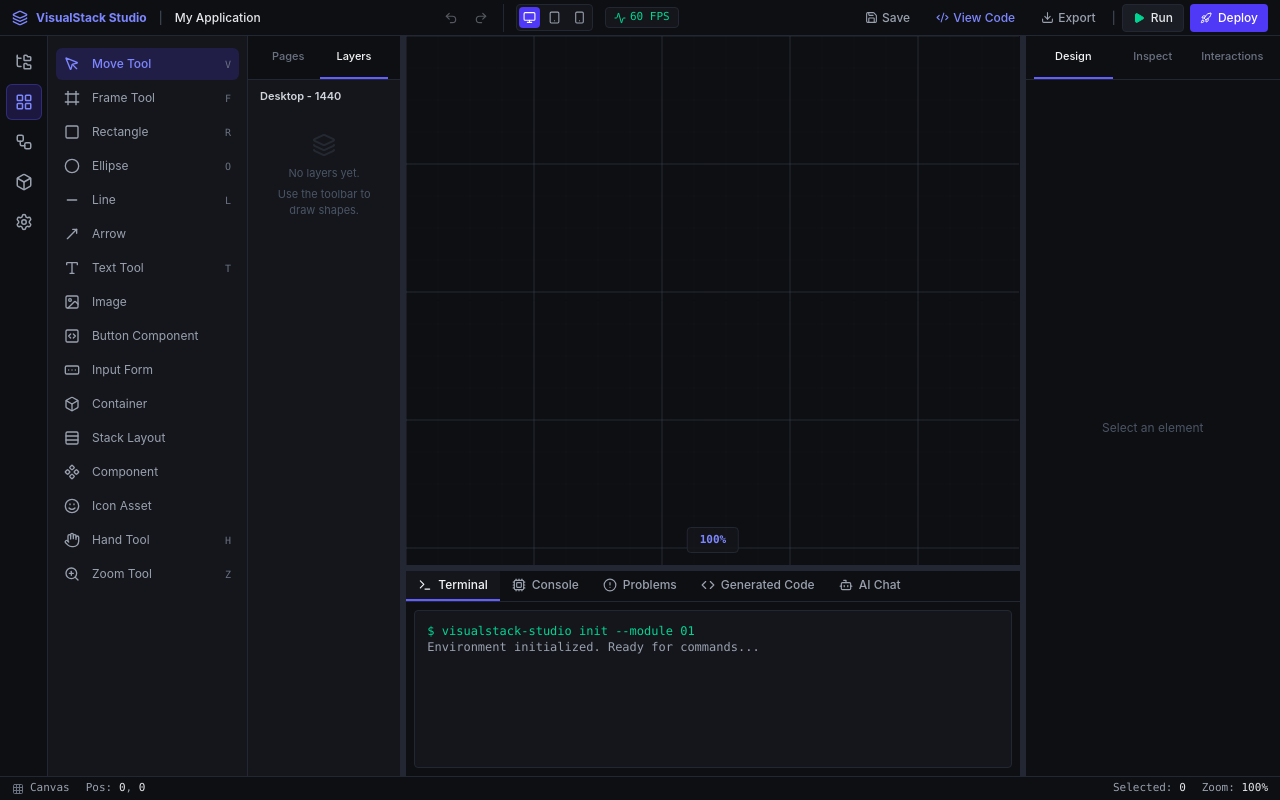
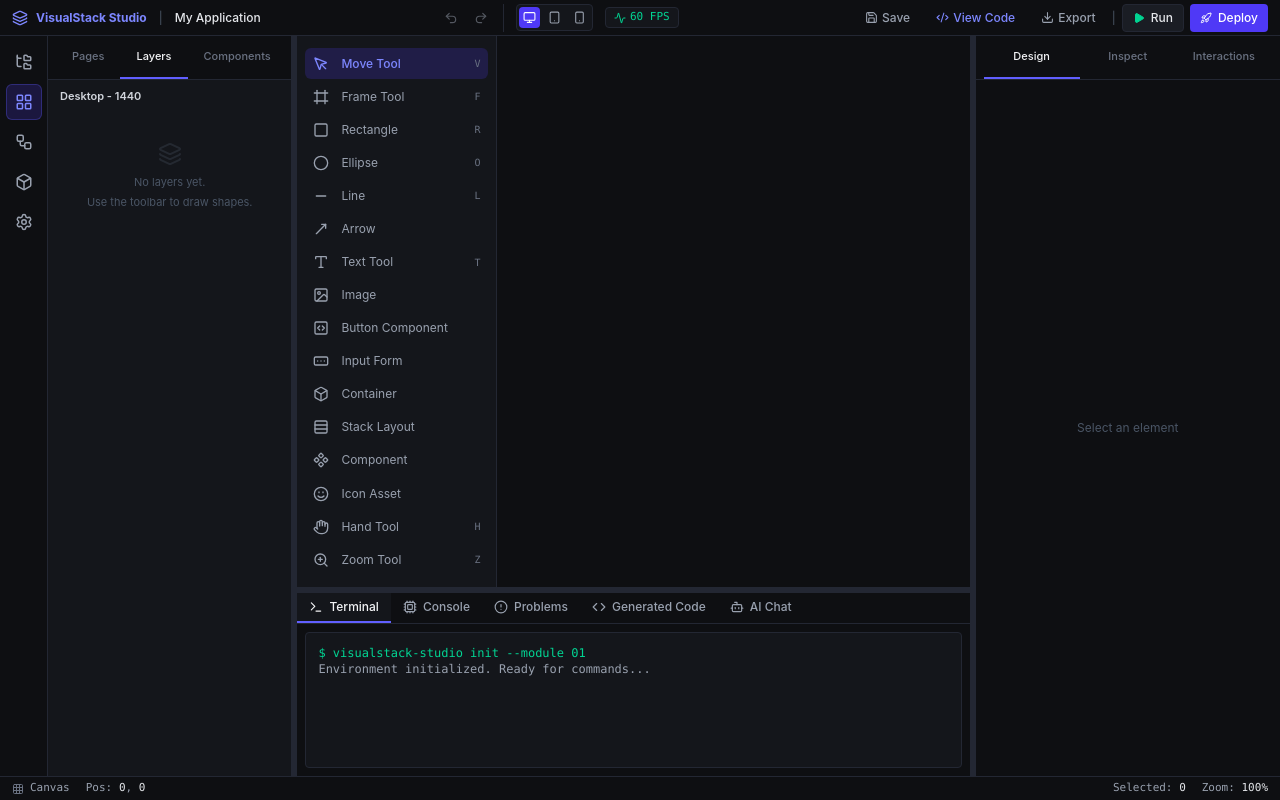
Before and after one commit to Abhi063-gif/VisualStack, a React (Vite) app: page /designer in a window 1280 px wide. Built offline with nearby package versions, Linux system fonts and the light colour scheme.

Commit message:
fix(preview): Standalone /preview viewport rendering for Live Preview device simulator

```diff
--- a/src/components/layout/AppLayout.tsx
+++ b/src/components/layout/AppLayout.tsx
@@ -17,6 +17,15 @@
 export const AppLayout: React.FC<AppLayoutProps> = ({ children }) => {
   const location = useLocation();
   const isDesignerRoute = location.pathname === '/designer';
+  const isPreviewRoute = location.pathname === '/preview';
+
+  if (isPreviewRoute) {
+    return (
+      <div className="w-full h-full min-h-screen bg-[#090a0f] text-white overflow-auto">
+        {children}
+      </div>
+    );
+  }
 
   return (
     // position:fixed + inset:0 guarantees exactly the viewport with no overflow
@@ -43,69 +52,49 @@
         {/* Fixed-width Activity Bar (48px) */}
         <ActivityBar />
 
-        {/* Fixed-width Tools Bar (40px) — ONLY FOR FRONTEND UI DESIGNER */}
-        {isDesignerRoute && <ToolsBar />}
-
-        {/* Workspace Area */}
-        <div style={{ flex: 1, minWidth: 0, overflow: 'hidden', display: 'flex', height: '100%' }}>
+        {/* Resizable Work Area: Left Drawer + Main Canvas + Right Inspector */}
+        <div style={{ flex: 1, overflow: 'hidden', minWidth: 0, minHeight: 0 }}>
           {isDesignerRoute ? (
-            /* Frontend Designer Route: Show Frontend Toolbox, Canvas, Bottom Panel & Inspector */
             <Group orientation="horizontal" style={{ width: '100%', height: '100%' }}>
-              {/* Left Sidebar */}
-              <Panel defaultSize={15} minSize={1} style={{ overflow: 'hidden', minWidth: 0 }}>
+              {/* Left Toolbox Drawer */}
+              <Panel defaultSize={20} minSize={1} style={{ overflow: 'hidden', minWidth: 0 }}>
                 <ToolboxPanel />
               </Panel>
 
               <Separator
-                style={{
-                  width: '5px',
-                  minWidth: '5px',
-                  background: '#232733',
-                  cursor: 'col-resize',
-                  flexShrink: 0,
-                  transition: 'background 0.15s',
-                }}
+                style={{ width: '5px', background: '#232733', cursor: 'col-resize', transition: 'background 0.15s' }}
                 onMouseEnter={(e) => { (e.currentTarget as HTMLElement).style.background = '#6366f1'; }}
                 onMouseLeave={(e) => { (e.currentTarget as HTMLElement).style.background = '#232733'; }}
               />
 
-              {/* Center Column */}
-              <Panel defaultSize={60} minSize={1} style={{ overflow: 'hidden', minWidth: 0 }}>
+              {/* Center Canvas Area with ToolsBar on top and BottomPanel at bottom */}
+              <Panel defaultSize={55} minSize={30} style={{ overflow: 'hidden', minWidth: 0 }}>
                 <Group orientation="vertical" style={{ width: '100%', height: '100%' }}>
-                  {/* Canvas Area */}
-                  <Panel defaultSize={72} minSize={1} style={{ overflow: 'hidden', position: 'relative' }}>
-                    {children}
+                  {/* Canvas Viewport Panel */}
+                  <Panel defaultSize={75} minSize={20} style={{ overflow: 'hidden', minHeight: 0 }}>
+                    <div style={{ display: 'flex', flexDirection: 'column', width: '100%', height: '100%', overflow: 'hidden' }}>
+                      <ToolsBar />
+                      <div style={{ flex: 1, position: 'relative', overflow: 'hidden', background: '#090a0f' }}>
+                        {children}
+                      </div>
+                    </div>
                   </Panel>
 
                   <Separator
-                    style={{
-                      height: '5px',
-                      minHeight: '5px',
-                      background: '#232733',
-                      cursor: 'row-resize',
-                      flexShrink: 0,
-                      transition: 'background 0.15s',
-                    }}
+                    style={{ height: '5px', background: '#232733', cursor: 'row-resize', transition: 'background 0.15s' }}
                     onMouseEnter={(e) => { (e.currentTarget as HTMLElement).style.background = '#6366f1'; }}
                     onMouseLeave={(e) => { (e.currentTarget as HTMLElement).style.background = '#232733'; }}
                   />
 
-                  {/* Bottom Panel */}
-                  <Panel defaultSize={28} minSize={1} style={{ overflow: 'hidden' }}>
+                  {/* Bottom Console Panel */}
+                  <Panel defaultSize={25} minSize={5} style={{ overflow: 'hidden', minHeight: 0 }}>
                     <BottomPanel />
                   </Panel>
                 </Group>
               </Panel>
 
               <Separator
-                style={{
-                  width: '5px',
-                  minWidth: '5px',
-                  background: '#232733',
-                  cursor: 'col-resize',
-                  flexShrink: 0,
-                  transition: 'background 0.15s',
-                }}
+                style={{ width: '5px', background: '#232733', cursor: 'col-resize', transition: 'background 0.15s' }}
                 onMouseEnter={(e) => { (e.currentTarget as HTMLElement).style.background = '#6366f1'; }}
                 onMouseLeave={(e) => { (e.currentTarget as HTMLElement).style.background = '#232733'; }}
               />
--- a/src/components/preview/DeviceSimulator.tsx
+++ b/src/components/preview/DeviceSimulator.tsx
@@ -8,7 +8,9 @@
   initialUrl?: string;
 }
 
-export const DeviceSimulator: React.FC<DeviceSimulatorProps> = ({ initialUrl = 'http://localhost:3000' }) => {
+export const DeviceSimulator: React.FC<DeviceSimulatorProps> = ({
+  initialUrl = `${window.location.origin}/preview`,
+}) => {
   const [url, setUrl] = useState(initialUrl);
   const [device, setDevice] = useState<DevicePreset>('desktop');
   const [isLandscape, setIsLandscape] = useState(false);
@@ -189,7 +191,7 @@
             <iframe
               key={key}
               src={url}
-              title="VisualStack Live Development Preview"
+              title="VisualStack Live Application Preview"
               className="w-full h-full border-none"
             />
           </div>
--- a/src/components/preview/LivePreviewPanel.tsx
+++ b/src/components/preview/LivePreviewPanel.tsx
@@ -10,6 +10,8 @@
 export const LivePreviewPanel: React.FC<LivePreviewPanelProps> = ({ isOpen, onClose }) => {
   if (!isOpen) return null;
 
+  const previewUrl = `${window.location.origin}/preview`;
+
   return (
     <div className="fixed inset-0 z-50 bg-black/80 backdrop-blur-md flex items-center justify-center p-4 select-none">
       <div className="bg-[#0e0f12] border border-[#232733] rounded-2xl w-full max-w-6xl h-[88vh] shadow-2xl overflow-hidden flex flex-col box-border">
@@ -20,8 +22,8 @@
               <Icons.PlayCircle size={16} />
             </div>
             <div>
-              <h3 className="text-xs font-bold tracking-wide">Live Application Development Workspace</h3>
-              <p className="text-[10px] text-gray-400 font-mono">http://localhost:3000 (React 19 + Express Server)</p>
+              <h3 className="text-xs font-bold tracking-wide">Live Application Preview Workspace</h3>
+              <p className="text-[10px] text-gray-400 font-mono">{previewUrl} (Rendered Application Viewport)</p>
             </div>
           </div>
 
@@ -35,7 +37,7 @@
 
         {/* Device Simulator Area */}
         <div className="flex-1 overflow-hidden">
-          <DeviceSimulator initialUrl="http://localhost:3000" />
+          <DeviceSimulator initialUrl={previewUrl} />
         </div>
       </div>
     </div>
```
